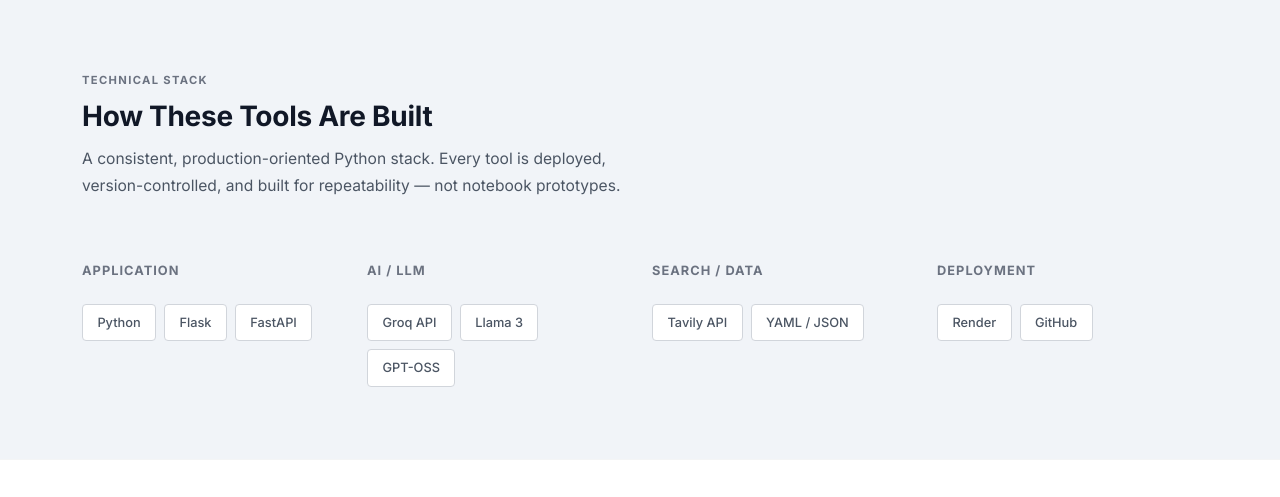
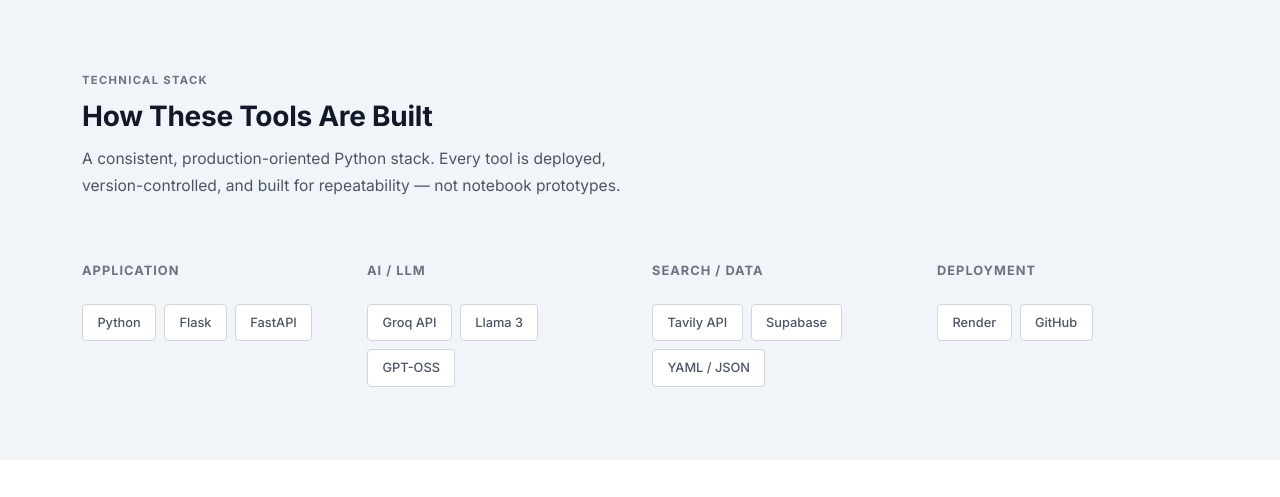
Before and after one commit to prithish-ray/ai-research-tools, a Flask app: page / in a window 1280 px wide. Shown: the part 3511-4008 px from the top of the page. Run offline with Flask 3, Linux system fonts and the light colour scheme; some libraries are stand-ins or nearby versions.

Commit message:
Add Supabase to Search / Data stack

```diff
--- a/templates/index.html
+++ b/templates/index.html
@@ -209,6 +209,7 @@
         <h5 style="font-size:0.8rem; font-weight:700; letter-spacing:0.08em; text-transform:uppercase; color:var(--text-light); margin-bottom:0.75rem;">Search / Data</h5>
         <div class="stack-grid">
           <span class="stack-item">Tavily API</span>
+          <span class="stack-item">Supabase</span>
           <span class="stack-item">YAML / JSON</span>
         </div>
       </div>
```
